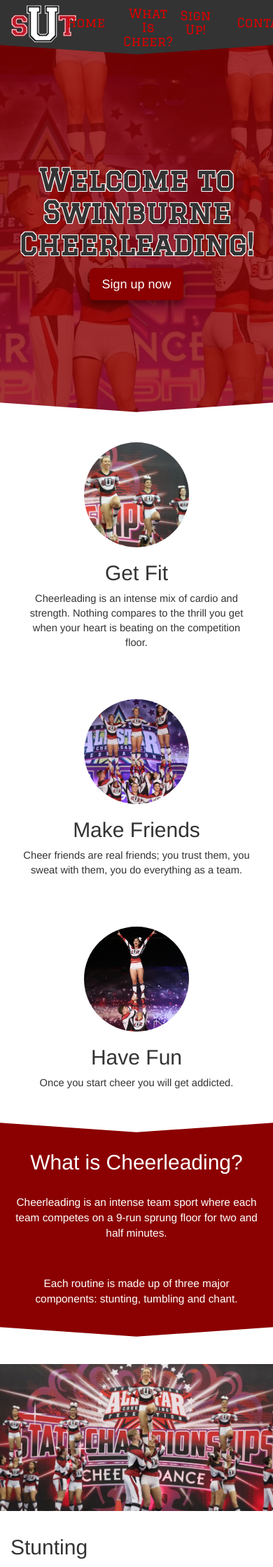
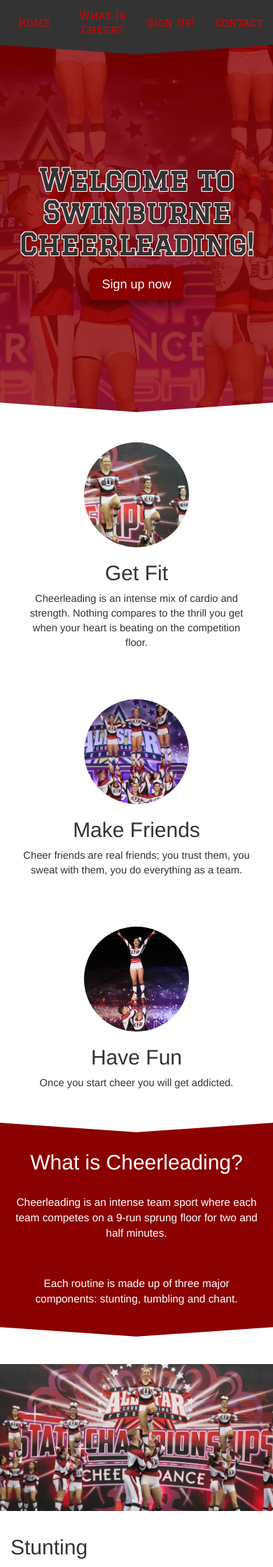
Before and after one commit to swinburnecheer/swinburnecheer.github.io, a Jekyll site: the page built from index.html, in a window 390 px wide. Shown: the top 2239 px of the page at 70% size. Built offline with Jekyll 4.4.1, drawn with Linux system fonts in a browser that asks for light colours.

Commit message:
Fix some issues with navigation on small screens.

```diff
--- a/_sass/_header.scss
+++ b/_sass/_header.scss
@@ -34,6 +34,10 @@ $header-height: 65px;
   height: $header-height;
   line-height: $header-height;
   text-align: center;
+
+  @media(max-width: $screen-xs-max) {
+    padding: 0;
+  }
 }
 
 .nav li a {
@@ -46,6 +50,11 @@ $header-height: 65px;
   color: $swin-red-bright;
   text-transform: capitalize;
 
+  @media(max-width: $screen-xs-max) {
+    padding: 0;
+    font-size: 110%;
+  }
+
   &:hover, &:focus {
     background-color: transparent;
     color: $swin-white;
--- a/index.html
+++ b/index.html
@@ -43,14 +43,14 @@
     <div class="container header-wrapper">
       <div class="row">
         <header class="header">
-          <div class="header-item col-lg-12 col-xs-2">
-            <h1 class="visible-lg page-title">Swinburne Cheerleading</h1>
-            <div class="hidden-lg page-icon">
+          <div class="hidden-xs header-item col-sm-12 col-xs-2">
+            <h1 class="page-title">Swinburne Cheerleading</h1>
+            <!-- <div class="hidden-sm page-icon">
               <img src="images/sut-icon.png" alt="Swinburne cheerleading">
-            </div>
+            </div> -->
           </div>
 
-          <nav class="header-item col-lg-12 col-xs-10">
+          <nav class="header-item col-lg-12 col-xs-12">
             <ul class="nav row">
               <li class="col-xs-3">
                 <a href="#home">Home</a>
```
